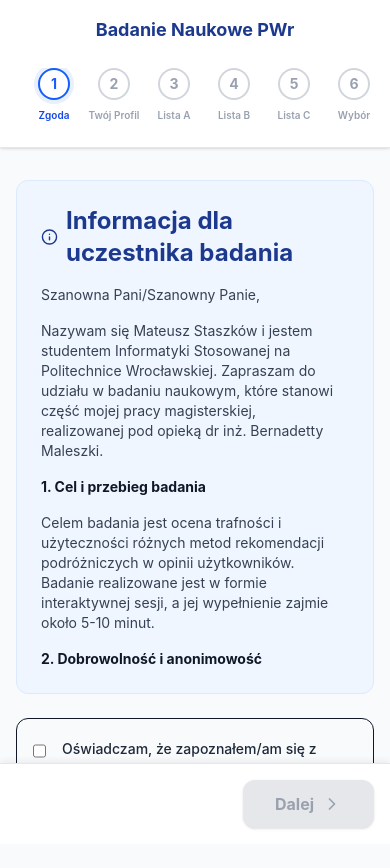
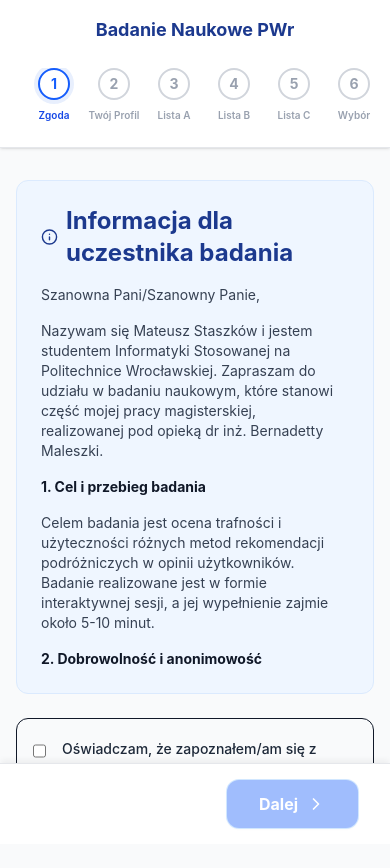
Before and after one commit to stvshy/ankieta-magisterska, a React (Vite) app: page / in a window 390 px wide. Shown: the top 868 px of the page. Built offline with nearby package versions, Linux system fonts and the light colour scheme.

Commit message:
Update App component: adjust layout by increasing max width and adding responsive padding for improved spacing and visual consistency.

```diff
--- a/src/App.jsx
+++ b/src/App.jsx
@@ -242,12 +242,14 @@ export default function App() {
       </div>
 
       {/* GŁÓWNA ZAWARTOŚĆ */}
-      <div className="max-w-3xl mx-auto px-4 py-8">{renderStep()}</div>
+      <div className="max-w-4xl mx-auto px-4 sm:px-6 lg:px-10 py-8">
+        {renderStep()}
+      </div>
 
       {/* FOOTER Z PRZYCISKAMI NAWIGACJI */}
       {currentStep < STEPS.length - 1 && (
         <div className="fixed bottom-0 left-0 right-0 bg-white border-t border-gray-200 p-4 shadow-[0_-4px_6px_-1px_rgba(0,0,0,0.05)] z-20">
-          <div className="max-w-3xl mx-auto flex justify-between items-center gap-4">
+          <div className="max-w-4xl mx-auto flex justify-between items-center gap-4 px-4 sm:px-6 lg:px-10">
             <button
               onClick={handlePrev}
               disabled={currentStep === 0}
@@ -264,7 +266,7 @@ export default function App() {
                 ${
                   canProceed()
                     ? "bg-blue-600 text-white hover:bg-blue-700 hover:shadow-md"
-                    : "bg-gray-200 text-gray-400 cursor-not-allowed"
+                    : "bg-blue-600 text-white opacity-40 cursor-not-allowed shadow-none ring-1 ring-blue-300"
                 }`}
             >
               {currentStep === STEPS.length - 2 ? "Zakończ badanie" : "Dalej"}{" "}
```
